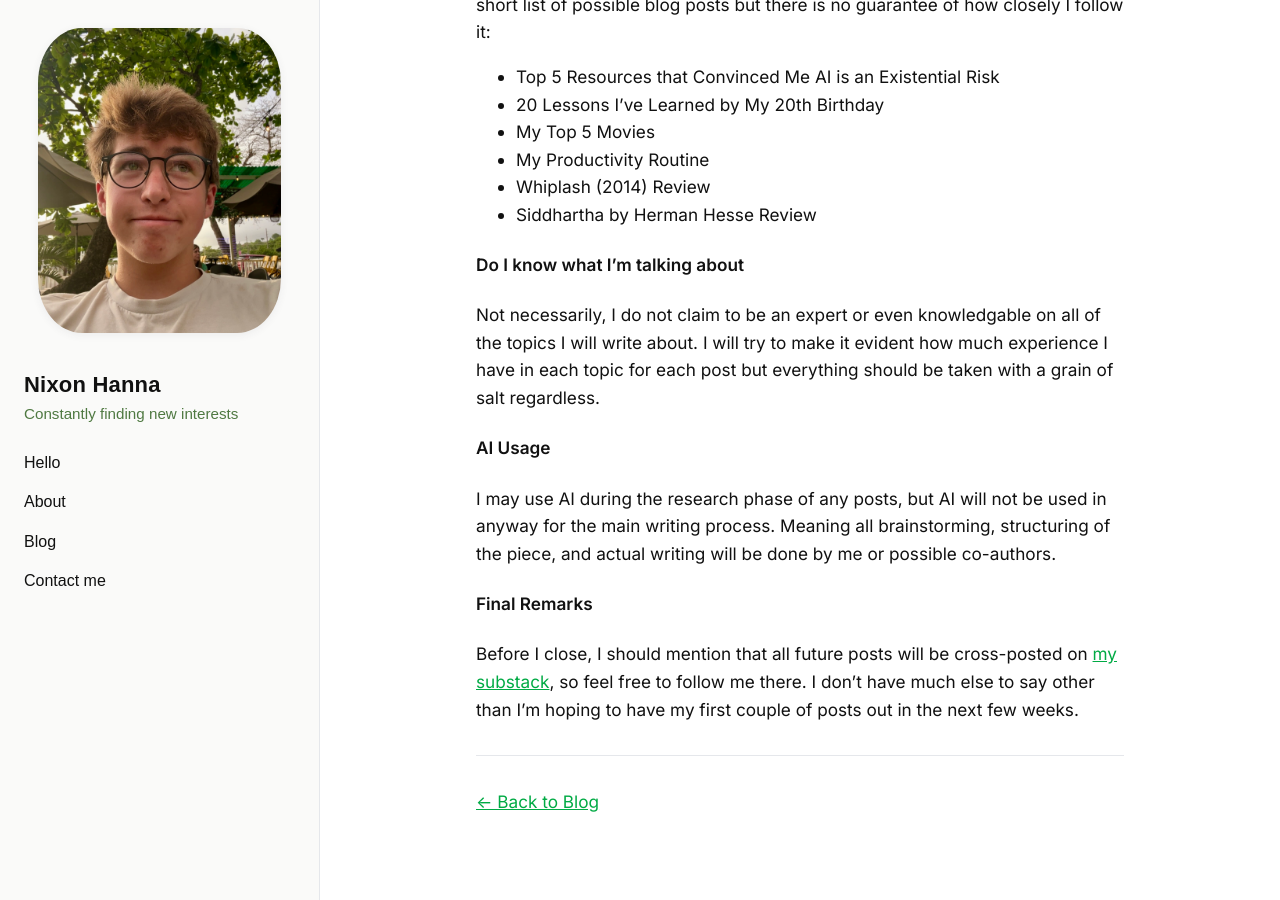
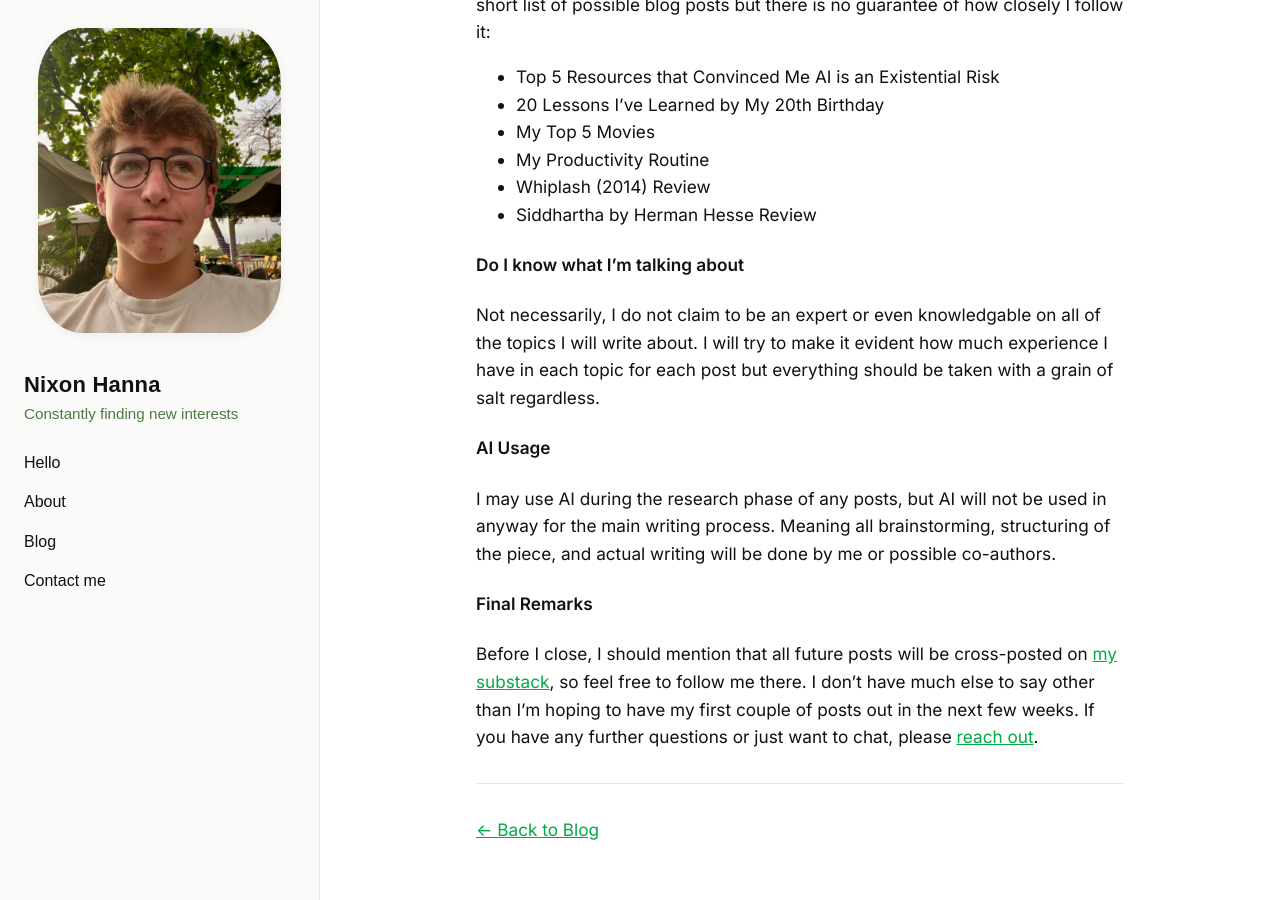
Before and after one commit to nhanna95/personal-website, a Jekyll site: the page built from _posts/2025-11-06-welcome.md, in a window 1280 px wide and 900 px high, scrolled down 1098 px. Built offline with Jekyll 4.4.1, drawn with Linux system fonts in a browser that asks for light colours; before the commit the page ends 1971 px from its top, so only the background shows below that.

Commit message:
Add contact link to welcome post

```diff
--- a/_posts/2025-11-06-welcome.md
+++ b/_posts/2025-11-06-welcome.md
@@ -32,4 +32,4 @@ Not necessarily, I do not claim to be an expert or even knowledgable on all of t
 I may use AI during the research phase of any posts, but AI will not be used in anyway for the main writing process. Meaning all brainstorming, structuring of the piece, and actual writing will be done by me or possible co-authors.
 #### Final Remarks
 
-Before I close, I should mention that all future posts will be cross-posted on [my substack](https://substack.com/@noxin), so feel free to follow me there. I don't have much else to say other than I'm hoping to have my first couple of posts out in the next few weeks.
+Before I close, I should mention that all future posts will be cross-posted on [my substack](https://substack.com/@noxin), so feel free to follow me there. I don't have much else to say other than I'm hoping to have my first couple of posts out in the next few weeks. If you have any further questions or just want to chat, please [reach out]({{ '/contact.html' | relative_url }}).
```
